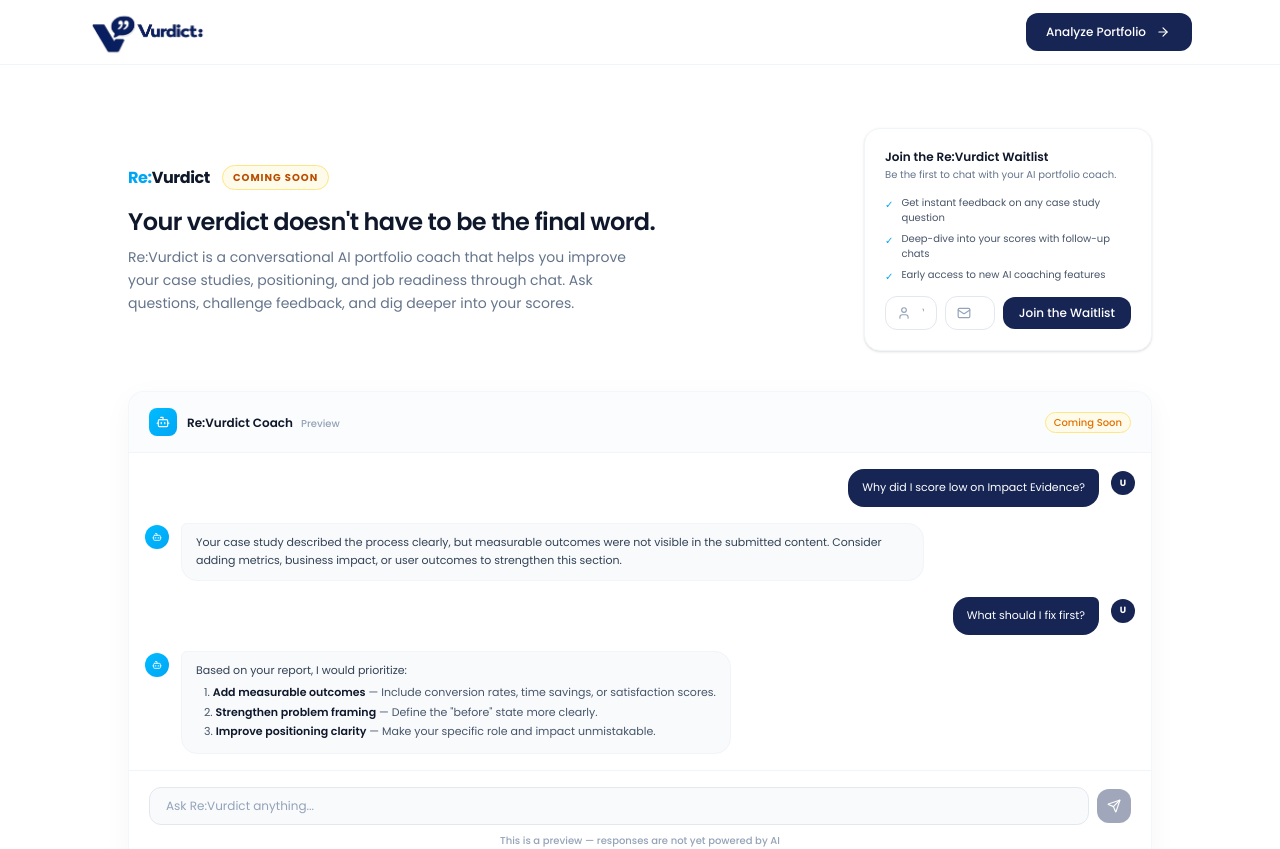
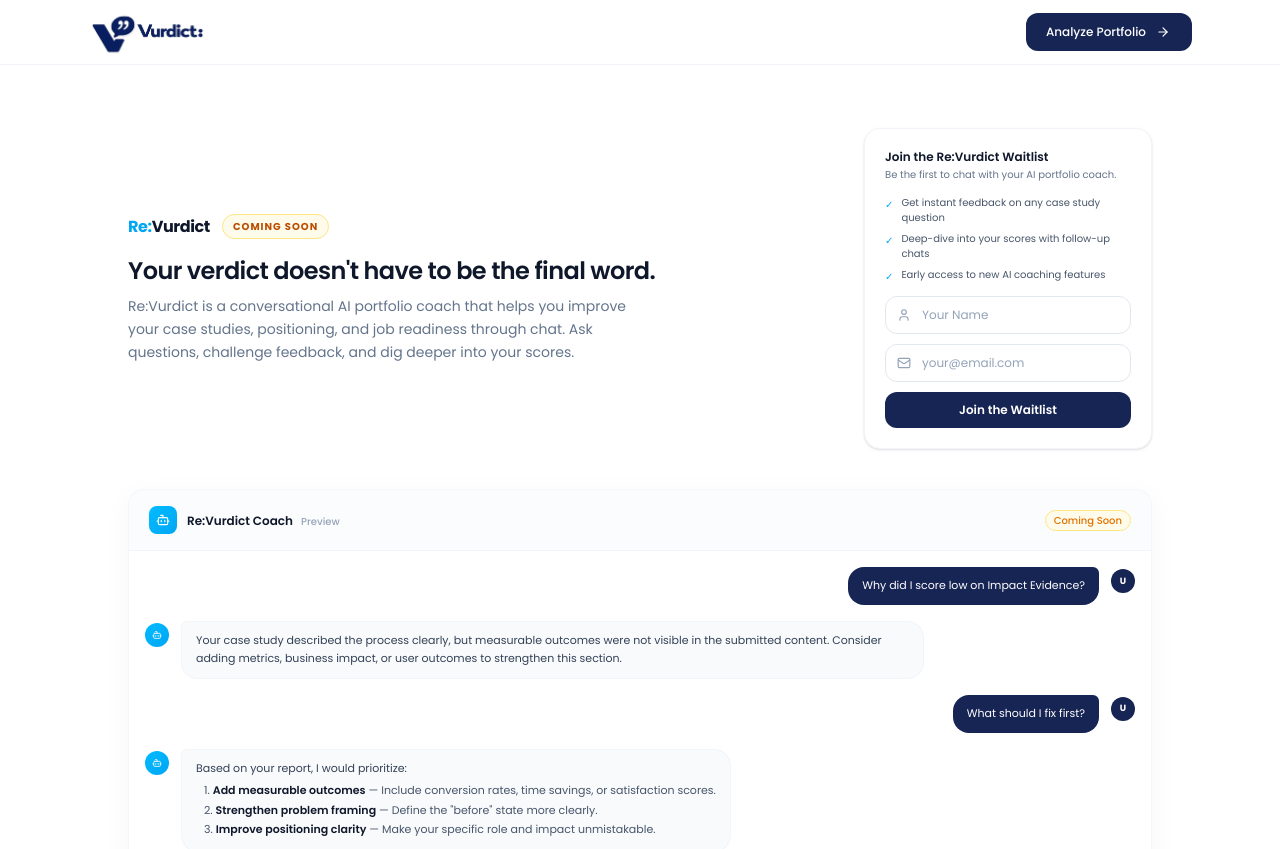
Before and after one commit to dfordolapo/vurdict, a React (Vite) app in the folder client/: page /revurdict in a window 1280 px wide. Shown: the top 849 px of the page. Built offline with nearby package versions, Linux system fonts and the light colour scheme; no server answers.

Commit message:
fix: auto-allow production domain in CORS, fix form error positioning

```diff
--- a/client/src/components/WaitlistForm.jsx
+++ b/client/src/components/WaitlistForm.jsx
@@ -65,35 +65,35 @@
   }
 
   return (
-    <form onSubmit={handleSubmit} className="flex flex-col sm:flex-row items-center gap-2 w-full">
-      <div className="relative w-full sm:w-1/3">
+    <form onSubmit={handleSubmit} className="flex flex-col gap-2.5 w-full relative">
+      <div className="relative w-full">
         <User size={14} className="absolute left-3 top-1/2 -translate-y-1/2 text-slate-400" />
         <input
           type="text"
           value={name}
           onChange={(e) => { setName(e.target.value); setError('') }}
           placeholder="Your Name"
-          className="w-full pl-9 pr-3 py-2 text-xs rounded-xl border border-slate-200 bg-white text-slate-900 placeholder-slate-400 focus:outline-none focus:ring-2 focus:ring-brand-900/20 focus:border-brand-900 transition-all"
+          className="w-full pl-9 pr-3 py-2.5 text-xs rounded-xl border border-slate-200 bg-white text-slate-900 placeholder-slate-400 focus:outline-none focus:ring-2 focus:ring-brand-900/20 focus:border-brand-900 transition-all"
         />
       </div>
-      <div className="relative w-full sm:flex-1">
+      <div className="relative w-full">
         <Mail size={14} className="absolute left-3 top-1/2 -translate-y-1/2 text-slate-400" />
         <input
           type="email"
           value={email}
           onChange={(e) => { setEmail(e.target.value); setError('') }}
           placeholder={placeholder}
-          className="w-full pl-9 pr-3 py-2 text-xs rounded-xl border border-slate-200 bg-white text-slate-900 placeholder-slate-400 focus:outline-none focus:ring-2 focus:ring-brand-900/20 focus:border-brand-900 transition-all"
+          className="w-full pl-9 pr-3 py-2.5 text-xs rounded-xl border border-slate-200 bg-white text-slate-900 placeholder-slate-400 focus:outline-none focus:ring-2 focus:ring-brand-900/20 focus:border-brand-900 transition-all"
         />
       </div>
       <button
         type="submit"
         disabled={loading}
-        className="shrink-0 w-full sm:w-auto px-4 py-2 text-xs font-medium rounded-xl bg-brand-900 text-white hover:bg-brand-800 disabled:opacity-50 transition-all flex items-center justify-center gap-1.5 cursor-pointer"
+        className="w-full px-4 py-2.5 text-xs font-semibold rounded-xl bg-brand-900 text-white hover:bg-brand-800 disabled:opacity-50 transition-all flex items-center justify-center gap-1.5 cursor-pointer"
       >
         {loading ? <Loader2 size={14} className="animate-spin" /> : buttonText}
       </button>
-      {error && <span className="text-[10px] text-red-500 absolute -bottom-5 left-0">{error}</span>}
+      {error && <span className="text-[10px] text-red-500 -mt-1.5">{error}</span>}
     </form>
   )
 }
```
Also changed, not shown: 1 other file (tests, documents, lock files or other folders).
